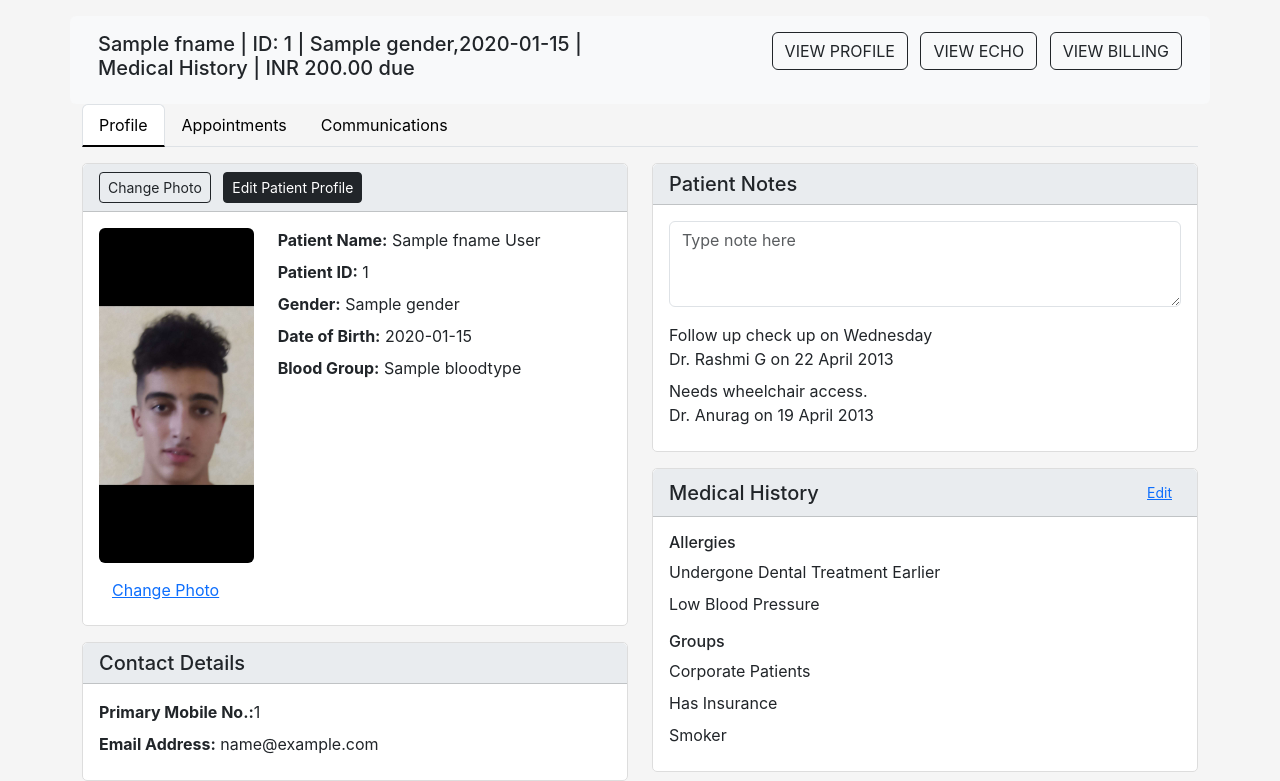
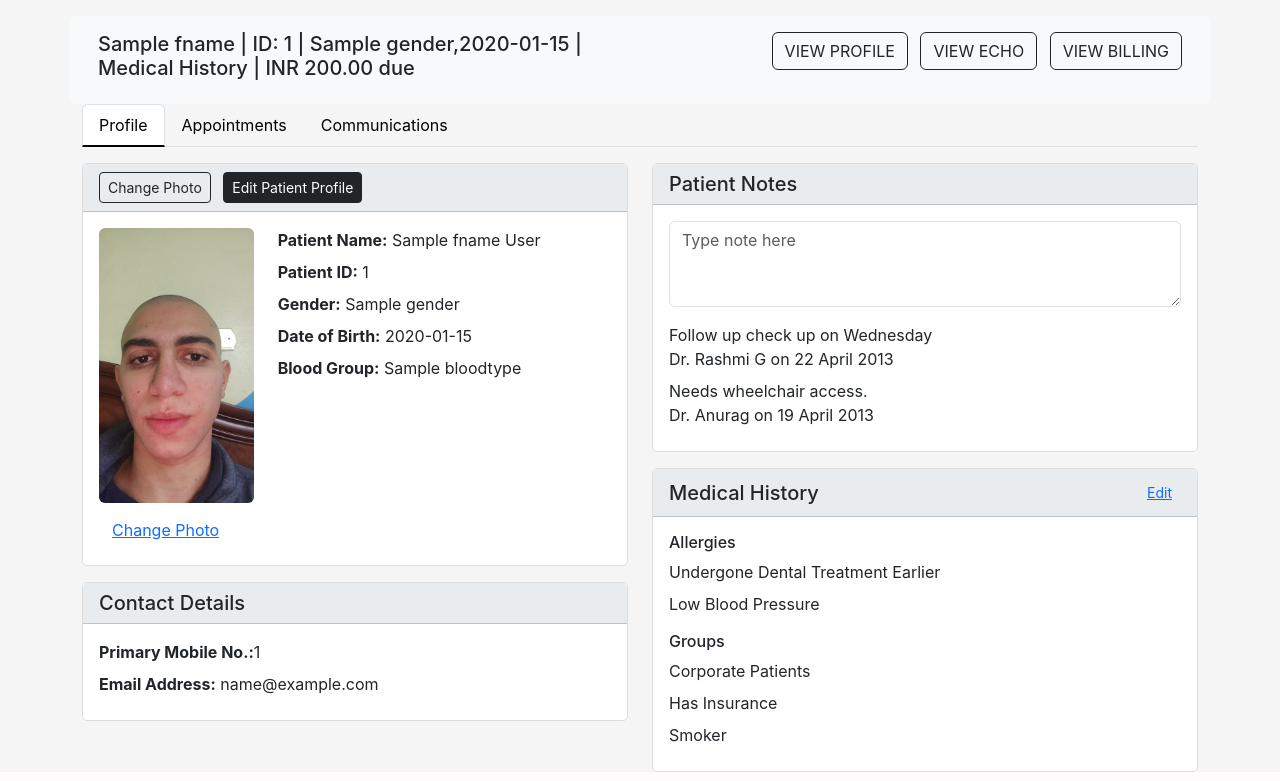
Before and after one commit to Ahmed-Wael777/DataBase-Project-The-Mines, a Django app: template templates/home.html in a window 1280 px wide. Shown: the part 68-849 px from the top of the page. Run offline with Django 5.2, Linux system fonts and the light colour scheme; the template is opened without the code that fills it: most values are stand-ins (such as "Sample title", 1, 10 or a date in 2020).

Commit message:
كوبري اباظة

```diff
--- a/hospitalapp/views.py
+++ b/hospitalapp/views.py
@@ -1,6 +1,8 @@
 from django.contrib.auth import authenticate, login
 from django.shortcuts import render, redirect
 from django.db import connection
+import psycopg2
+import base64
 
 def login_view(request):
     error = None
--- a/templates/home.html
+++ b/templates/home.html
@@ -78,7 +78,7 @@
                     <div class="card-body">
                         <div class="row">
                             <div class="col-md-4">
-                                <img src="{% static 'image/patient_2.jpg' %}" alt="Patient Photo" class="img-fluid rounded">
+                                <img src="{% static 'image/patient_1.jpg' %}" alt="Patient Photo" class="img-fluid rounded">
                                 <button class="btn btn-link mt-2">Change Photo</button>
                             </div>
                             <div class="col-md-8">
```
